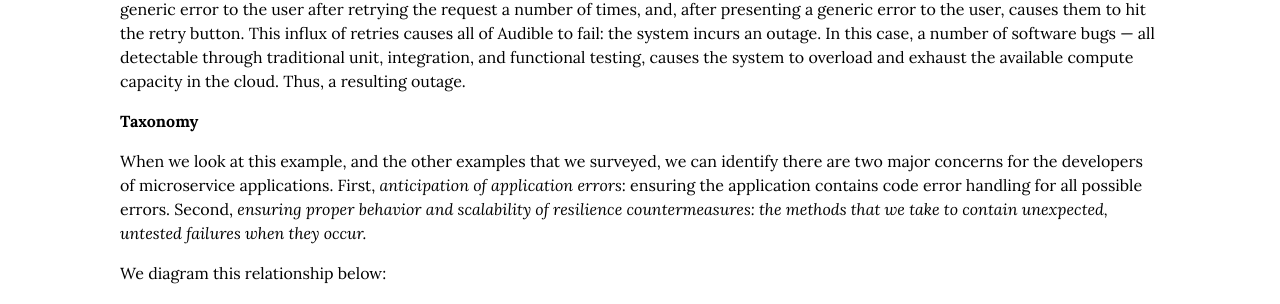
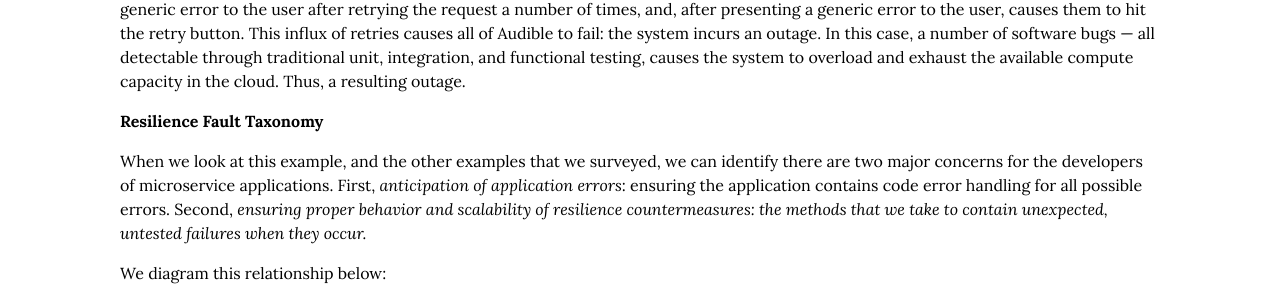
Before and after one commit to cmeiklejohn/cmeiklejohn.github.io, a Jekyll site: the page built from _posts/2022-03-19-understanding-faults.markdown, in a window 1280 px wide and 900 px high, scrolled down 3582 px. Shown: the part 149-453 px from the top of the window. Built offline with Jekyll 4.4.1, drawn with Linux system fonts in a browser that asks for light colours; some web fonts are replaced.

Commit message:
prototype

```diff
--- a/_posts/2022-03-19-understanding-faults.markdown
+++ b/_posts/2022-03-19-understanding-faults.markdown
@@ -96,7 +96,7 @@ Once the Audible Download Service completes it work, the Content Delivery Servic
 
 In this example — a real outage reported by Audible, the asset metadata is unavailable either because of developer error or a race condition.  As a result of this, a latent bug in the Content Delivery Service that doesn’t expect the content to be unavailable if the assets are available, causes an error to be propagated back to the end user.  The mobile application, not expecting this error code to ever occurs then presents a generic error to the user after retrying the request a number of times, and, after presenting a generic error to the user, causes them to hit the retry button.  This influx of retries causes all of Audible to fail: the system incurs an outage.  In this case, a number of software bugs — all detectable through traditional unit, integration, and functional testing, causes the system to overload and exhaust the available compute capacity in the cloud.  Thus, a resulting outage.
 
-### Taxonomy
+### Resilience Fault Taxonomy
 
 When we look at this example, and the other examples that we surveyed, we can identify there are two major concerns for the developers of microservice applications.  First, *anticipation of application errors*: ensuring the application contains code error handling for all possible errors.  Second, *ensuring proper behavior and scalability of resilience countermeasures: the methods that we take to contain unexpected, untested failures when they occur.*
 
```
